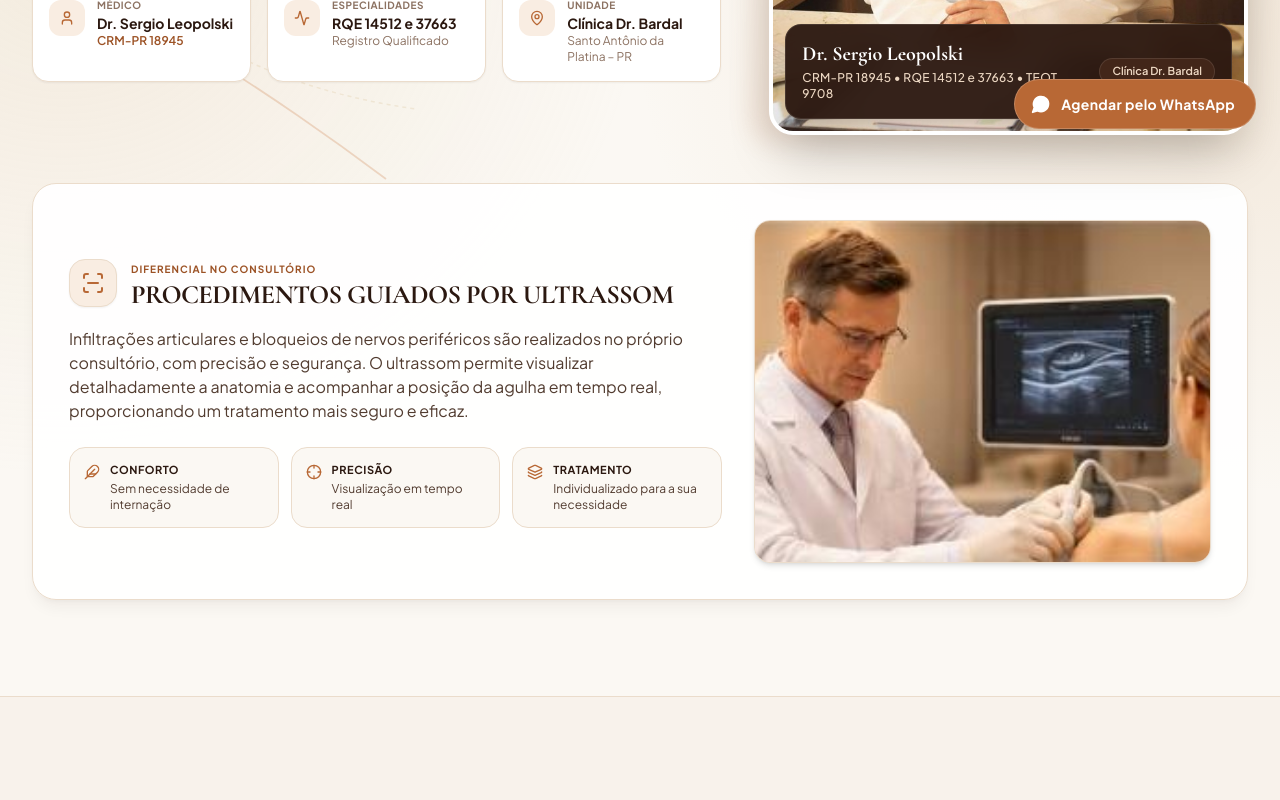
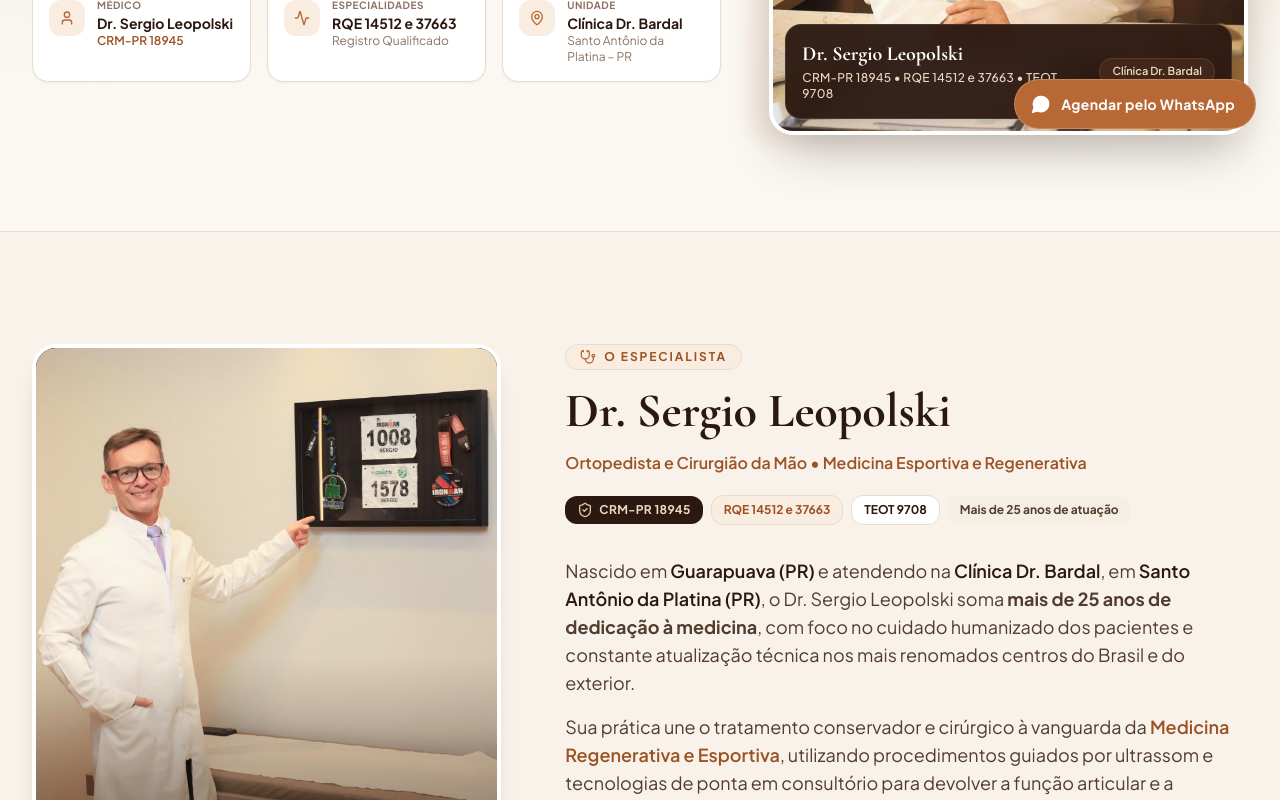
Before and after one commit to josepatrial/drSergioLeopolski, a React (Vite) app: page / in a window 1280 px wide. Shown: the part 647-1447 px from the top of the page. Built offline with nearby package versions, Linux system fonts and the light colour scheme.

Commit message:
fix: remover card duplicado de ultrassom do hero mantendo secao completa de tecnologias e tratamentos

```diff
--- a/src/components/Hero.tsx
+++ b/src/components/Hero.tsx
@@ -1,16 +1,5 @@
 import React from 'react';
-import {
-  MessageCircle,
-  ArrowRight,
-  MapPin,
-  Activity,
-  User,
-  ShieldCheck,
-  ScanLine,
-  Feather,
-  Crosshair,
-  Layers
-} from 'lucide-react';
+import { MessageCircle, ArrowRight, MapPin, Activity, User } from 'lucide-react';
 import { CLINIC_INFO, getWhatsAppUrl, EditableDoctorProfile } from '../data/siteConfig';
 
 interface HeroProps {
@@ -197,83 +186,6 @@ export const Hero: React.FC<HeroProps> = ({ profile }) => {
             </div>
           </div>
         </div>
-
-        {/* Featured Ultrasound Card - Exact as Mockup 1 */}
-        <div className="mt-10 lg:mt-12 bg-white/95 rounded-3xl p-6 sm:p-8 lg:p-9 border border-[#ebdccb] shadow-lg shadow-[#2b1810]/5 transition-all">
-          <div className="grid grid-cols-1 lg:grid-cols-12 gap-6 lg:gap-8 items-center">
-            {/* Left Content */}
-            <div className="lg:col-span-7 space-y-4">
-              <div className="flex items-center gap-3.5">
-                <div className="w-12 h-12 rounded-2xl bg-[#f9ede2] border border-[#ebdccb] flex items-center justify-center text-[#b86835] shrink-0 shadow-sm">
-                  <ScanLine className="w-6 h-6" />
-                </div>
-                <div>
-                  <span className="text-[10px] font-extrabold uppercase tracking-widest text-[#9c5225]">
-                    Diferencial no Consultório
-                  </span>
-                  <h2 className="font-editorial text-xl sm:text-2xl lg:text-[1.65rem] font-bold text-[#2b1810] tracking-tight">
-                    PROCEDIMENTOS GUIADOS POR ULTRASSOM
-                  </h2>
-                </div>
-              </div>
-
-              <p className="text-sm sm:text-base text-[#523c30] leading-relaxed">
-                Infiltrações articulares e bloqueios de nervos periféricos são realizados no próprio consultório, com precisão e segurança. O ultrassom permite visualizar detalhadamente a anatomia e acompanhar a posição da agulha em tempo real, proporcionando um tratamento mais seguro e eficaz.
-              </p>
-
-              {/* 3 Sub-Cards from Mockup 1 */}
-              <div className="grid grid-cols-1 sm:grid-cols-3 gap-3 pt-2">
-                <div className="p-3.5 rounded-2xl bg-[#fbf8f3] border border-[#ebdccb] flex items-start gap-2.5">
-                  <Feather className="w-4 h-4 text-[#b86835] shrink-0 mt-0.5" />
-                  <div>
-                    <div className="text-[11px] font-bold uppercase tracking-wider text-[#2b1810]">
-                      CONFORTO
-                    </div>
-                    <div className="text-xs text-[#523c30] mt-0.5">
-                      Sem necessidade de internação
-                    </div>
-                  </div>
-                </div>
-
-                <div className="p-3.5 rounded-2xl bg-[#fbf8f3] border border-[#ebdccb] flex items-start gap-2.5">
-                  <Crosshair className="w-4 h-4 text-[#b86835] shrink-0 mt-0.5" />
-                  <div>
-                    <div className="text-[11px] font-bold uppercase tracking-wider text-[#2b1810]">
-                      PRECISÃO
-                    </div>
-                    <div className="text-xs text-[#523c30] mt-0.5">
-                      Visualização em tempo real
-                    </div>
-                  </div>
-                </div>
-
-                <div className="p-3.5 rounded-2xl bg-[#fbf8f3] border border-[#ebdccb] flex items-start gap-2.5">
-                  <Layers className="w-4 h-4 text-[#b86835] shrink-0 mt-0.5" />
-                  <div>
-                    <div className="text-[11px] font-bold uppercase tracking-wider text-[#2b1810]">
-                      TRATAMENTO
-                    </div>
-                    <div className="text-xs text-[#523c30] mt-0.5">
-                      Individualizado para a sua necessidade
-                    </div>
-                  </div>
-                </div>
-              </div>
-            </div>
-
-            {/* Right Photo from Mockup 1 */}
-            <div className="lg:col-span-5">
-              <div className="relative rounded-2xl overflow-hidden border border-[#ebdccb] shadow-md bg-[#f5eee3] aspect-[16/10] sm:aspect-[16/9] lg:aspect-[4/3] group">
-                <img
-                  src="/images/tech-ultrassom-consultorio.jpg"
-                  alt="Dr. Sergio Leopolski realizando ultrassom com visualização em tempo real"
-                  className="w-full h-full object-cover group-hover:scale-105 transition-transform duration-700"
-                  loading="lazy"
-                />
-              </div>
-            </div>
-          </div>
-        </div>
       </div>
     </section>
   );
```
